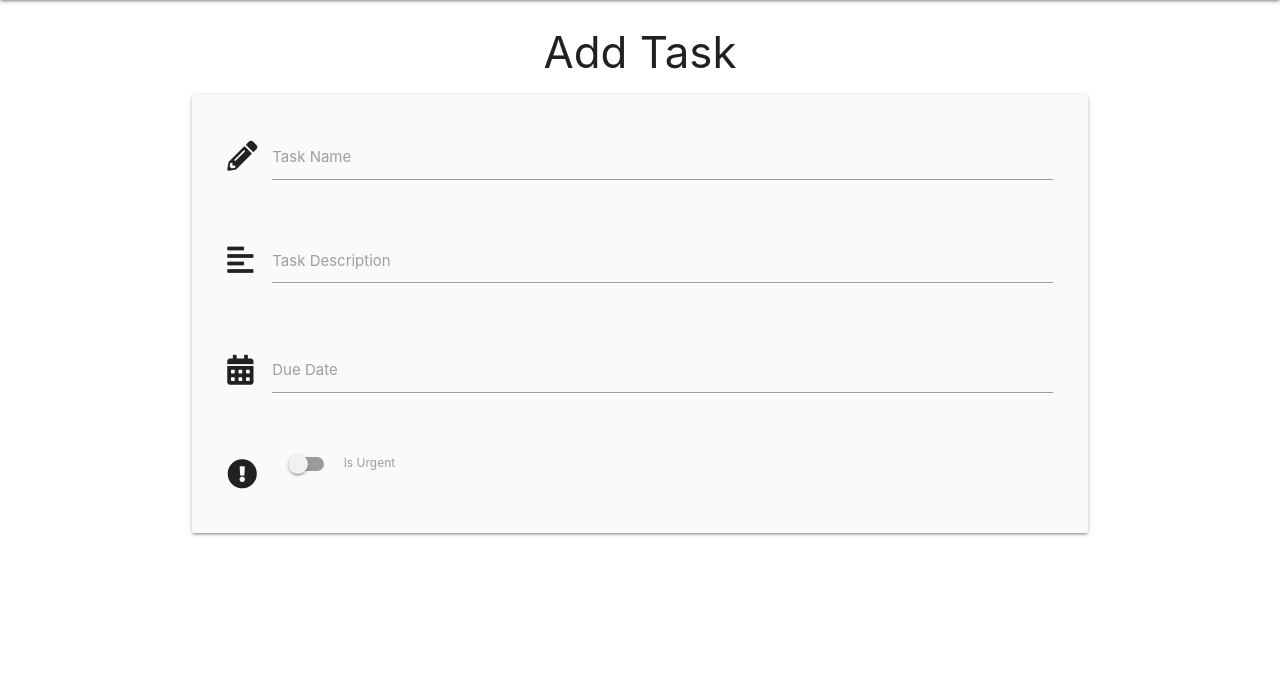
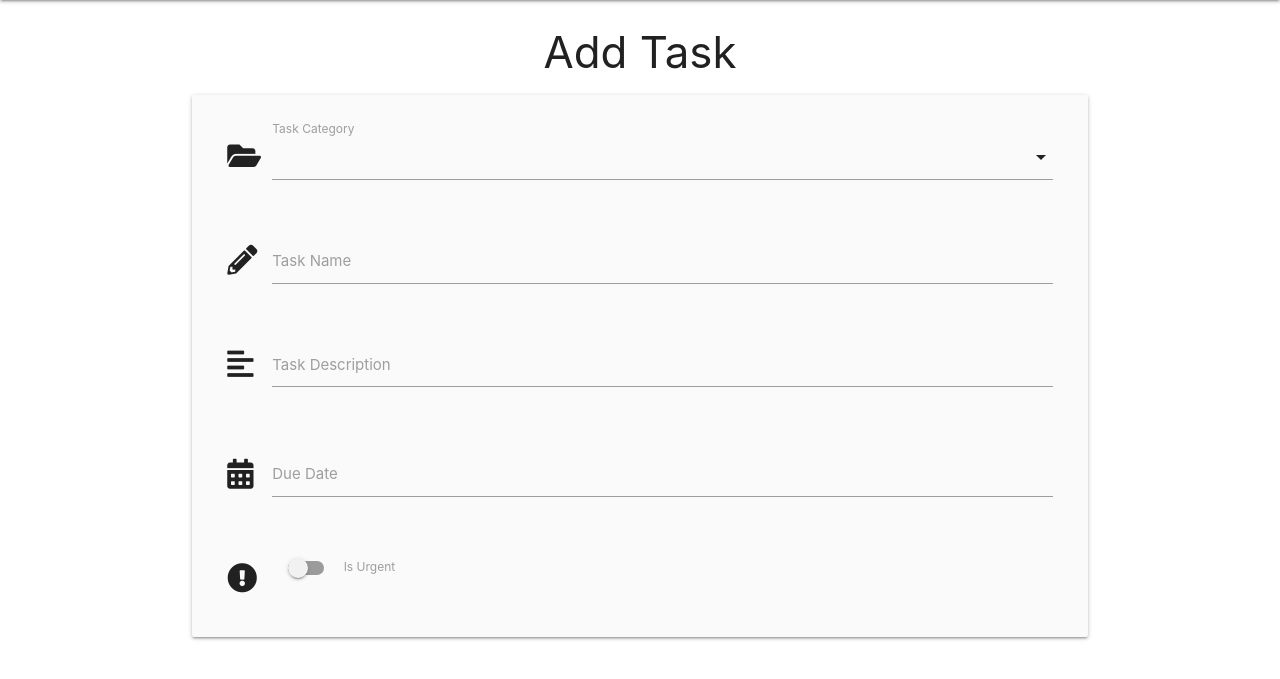
Before and after one commit to alissatroiano/task-manager, a Flask app: page /add_task in a window 1280 px wide. Shown: the part 64-743 px from the top of the page. Run offline with Flask 2, Linux system fonts and the light colour scheme; data that the repository does not hold is empty; some libraries are stand-ins or nearby versions.

Commit message:
Add categories dropdown functionality by connecting Flask to MongoDB

```diff
--- a/app.py
+++ b/app.py
@@ -101,7 +101,8 @@ def logout():
 
 @app.route("/add_task")
 def add_task():
-    return render_template("add_task.html")
+    categories = mongo.db.categories.find().sort("category_name", 1)
+    return render_template("add_task.html", categories=categories)
 
 if __name__ == "__main__":
     app.run(host=os.environ.get("IP"),
--- a/static/js/script.js
+++ b/static/js/script.js
@@ -10,4 +10,5 @@ $(document).ready(function(){
             done: "Select"
         }
     });
+        $('select').formSelect();
 });
--- a/templates/add_task.html
+++ b/templates/add_task.html
@@ -4,6 +4,19 @@
 <h3 class="center-align">Add Task</h3>
 <div class="row card-panel grey lighten-5">
 	<form class="col s12" method="POST" action="">
+	<div class="row">
+		<div class="input-field col s12">
+        	<i class="fas fa-folder-open prefix"></i>
+			<select id="category_name" name="category_name" class="validate" required>
+                {% for category in categories %}
+                <option value="{{ category.category_name }}">{{ category.category_name }}
+                </option>
+                {% endfor %}
+	    </select>
+			<label>Task Category</label>
+		</div>
+	</div>
+
 		<div class="row">
 			<div class="input-field col s12">
 				<i class="fas fa-pencil-alt prefix"></i>
```
